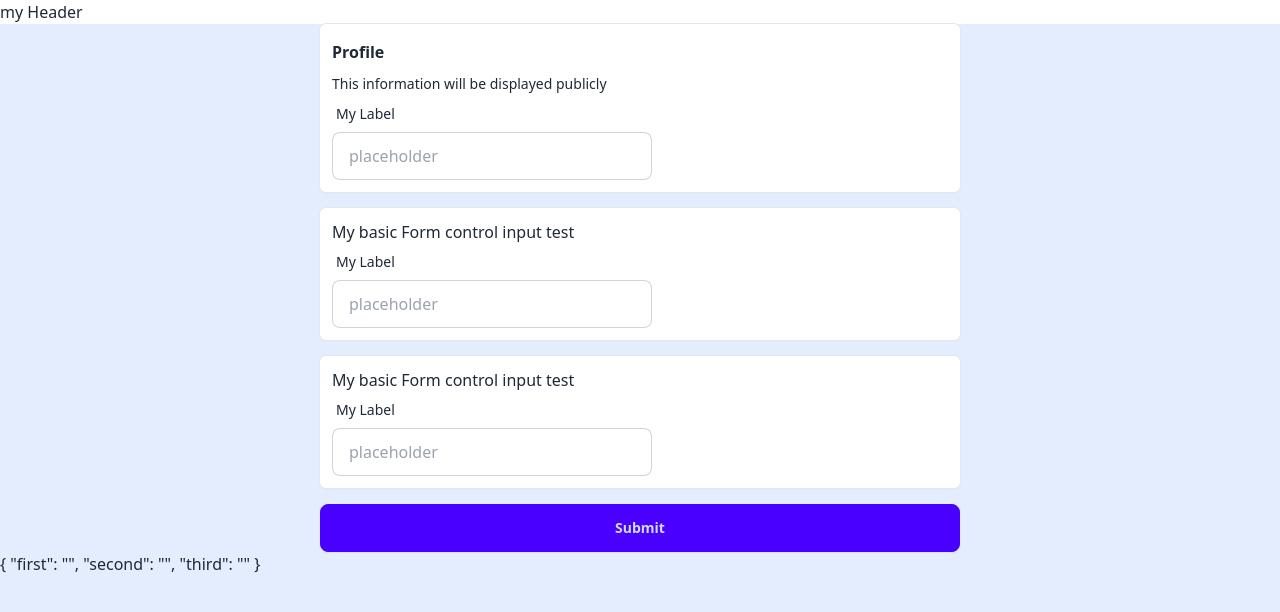
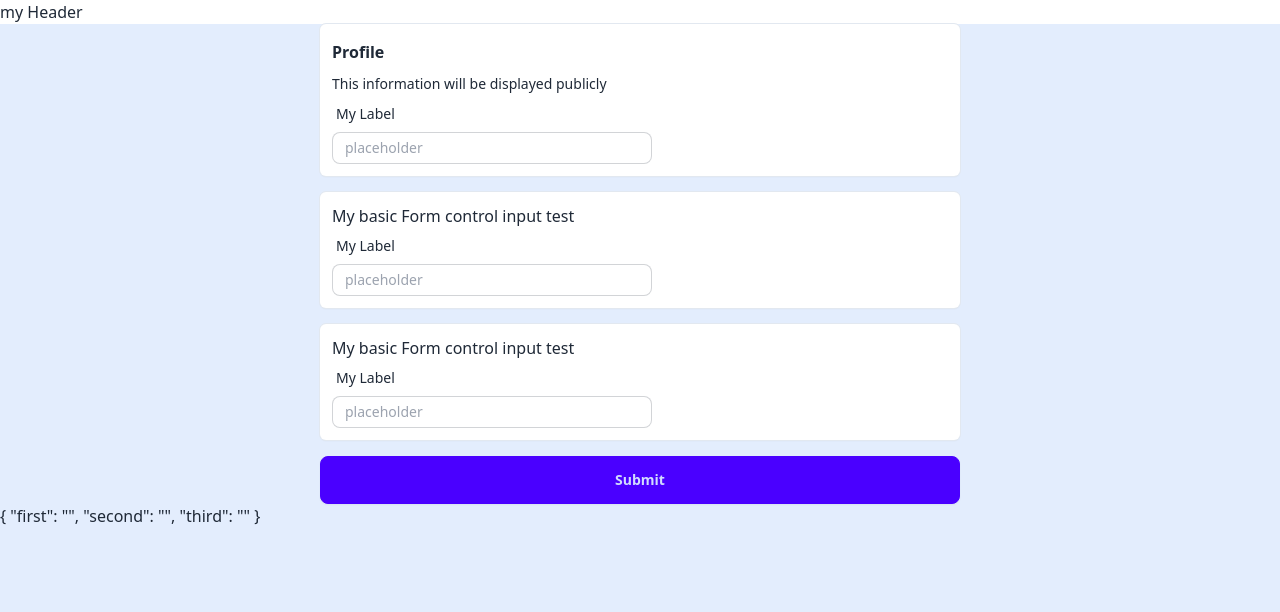
Before and after one commit to dgschel/EasySurvey, an Angular app: page /home in a window 1280 px wide. Shown: the top 612 px of the page. Built offline with nearby package versions, Linux system fonts and the light colour scheme.

Commit message:
make input smaller

```diff
--- a/src/app/shared/feature/form-control-input/form-control-input.component.html
+++ b/src/app/shared/feature/form-control-input/form-control-input.component.html
@@ -3,5 +3,5 @@
     <ng-content select="[slot='label']" />
   </div>
   <input type="text" [id]="inputControlName()" [formControlName]="inputControlName()"
-    class="input input-bordered w-full max-w-xs" [placeholder]="inputPlaceholder() || 'placeholder'" />
+    class="input input-bordered input-sm w-full max-w-xs" [placeholder]="inputPlaceholder() || 'placeholder'" />
 </label>
```
